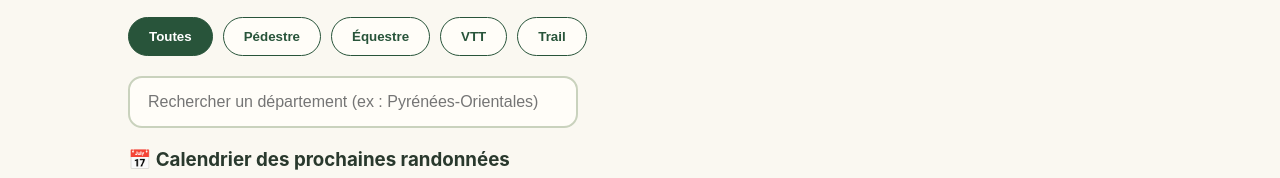
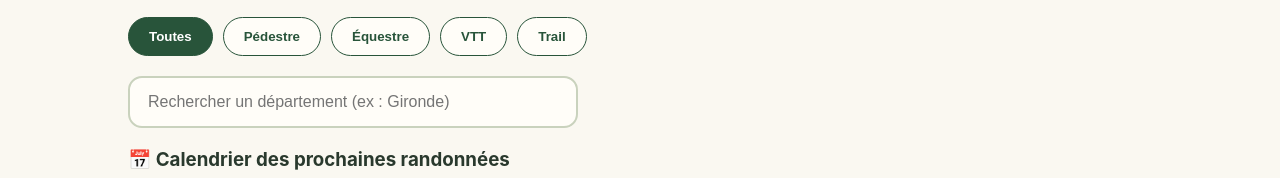
Before and after one commit to chassaing24-pixel/rando-multi-discipline-sud-ouest, a plain HTML site: page index.html in a window 1280 px wide. Shown: the part 1358-1536 px from the top of the page. Drawn offline with nearby package versions, Linux system fonts and the light colour scheme; no server answers.

Commit message:
Update index.html

```diff
--- a/index.html
+++ b/index.html
@@ -255,7 +255,7 @@ footer {
   <input
     id="recherche-departement"
     type="search"
-    placeholder="Rechercher un département (ex : Pyrénées-Orientales)"
+   placeholder="Rechercher un département (ex : Gironde)"
     aria-label="Rechercher par département">
 </div>
   <div class="calendrier-entete">
```
